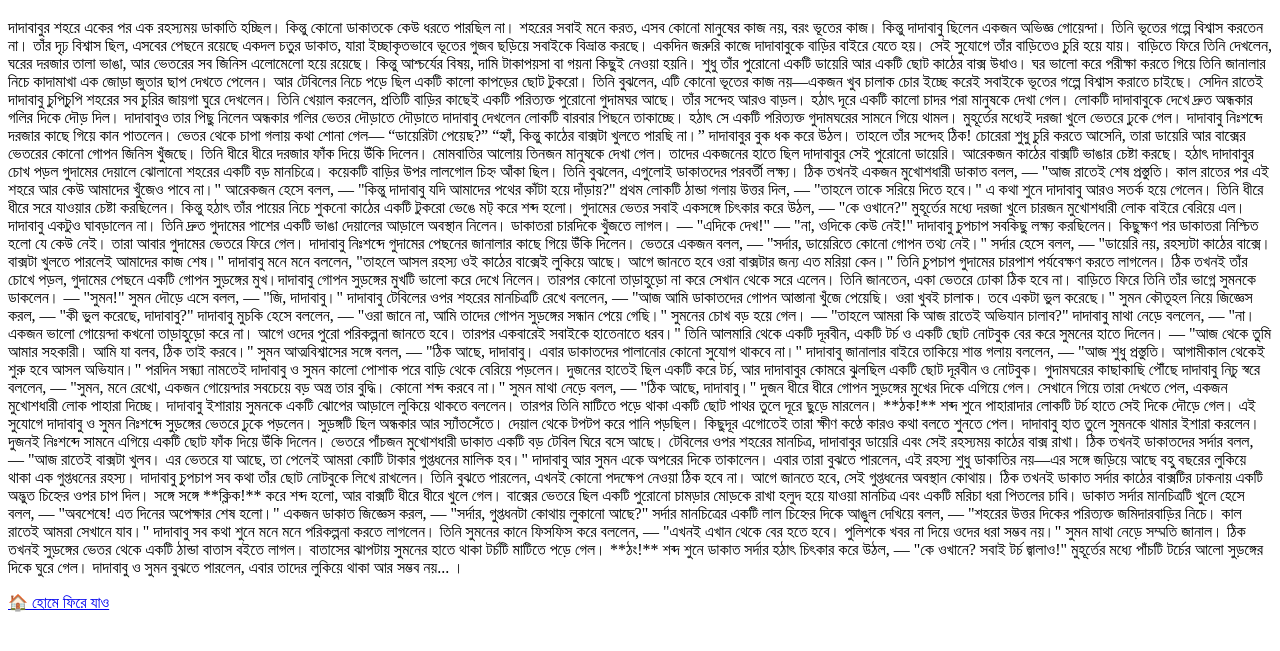
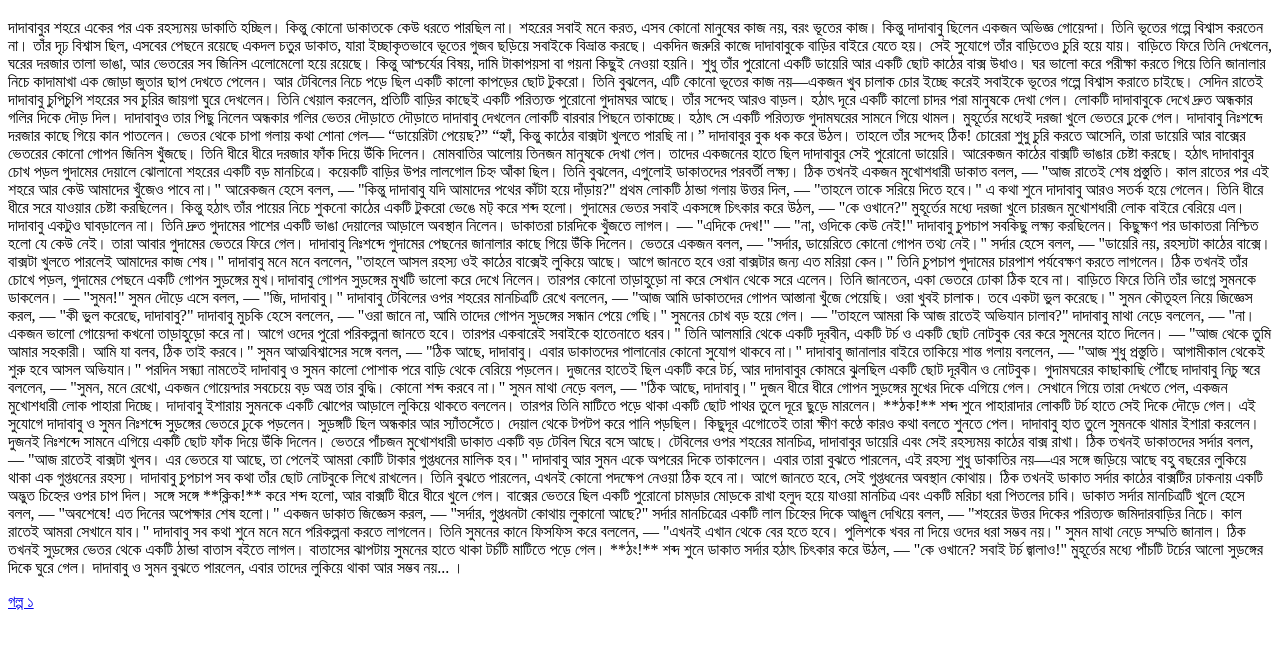
Before and after one commit to riyangolpo/riyangolpo.github.io, a plain HTML site: page golpo1.html in a window 1280 px wide. Shown: the part 61-712 px from the top of the page. Drawn offline with Linux system fonts and the light colour scheme.

Commit message:
Update golpo1.html

```diff
--- a/golpo1.html
+++ b/golpo1.html
@@ -175,6 +175,6 @@
 
 ।</p>
 
-  <a href="index.html">🏠 হোমে ফিরে যাও</a>
+  <a href="golpo1.html">গল্প ১</a>
 </body>
 </html>
```
